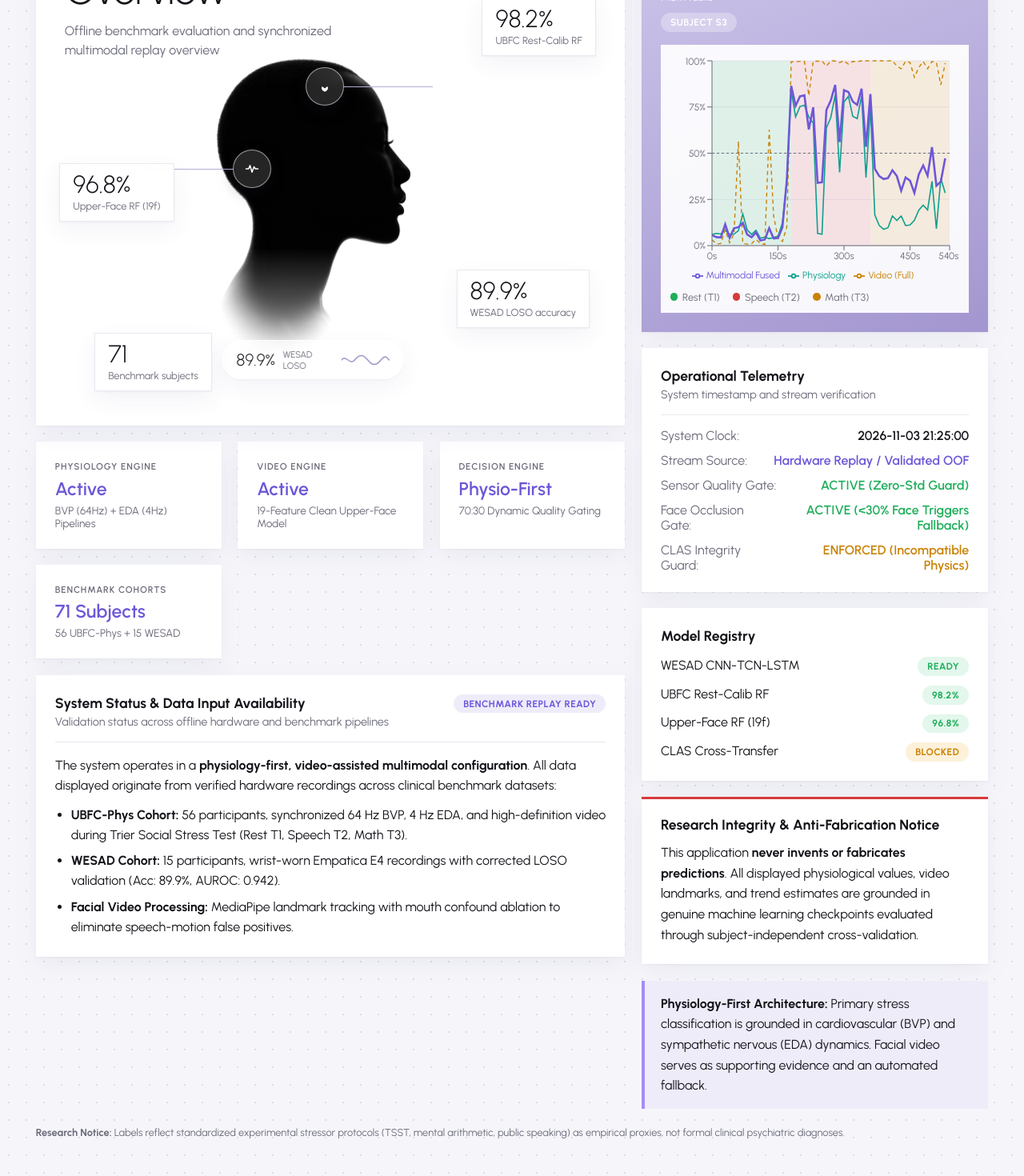
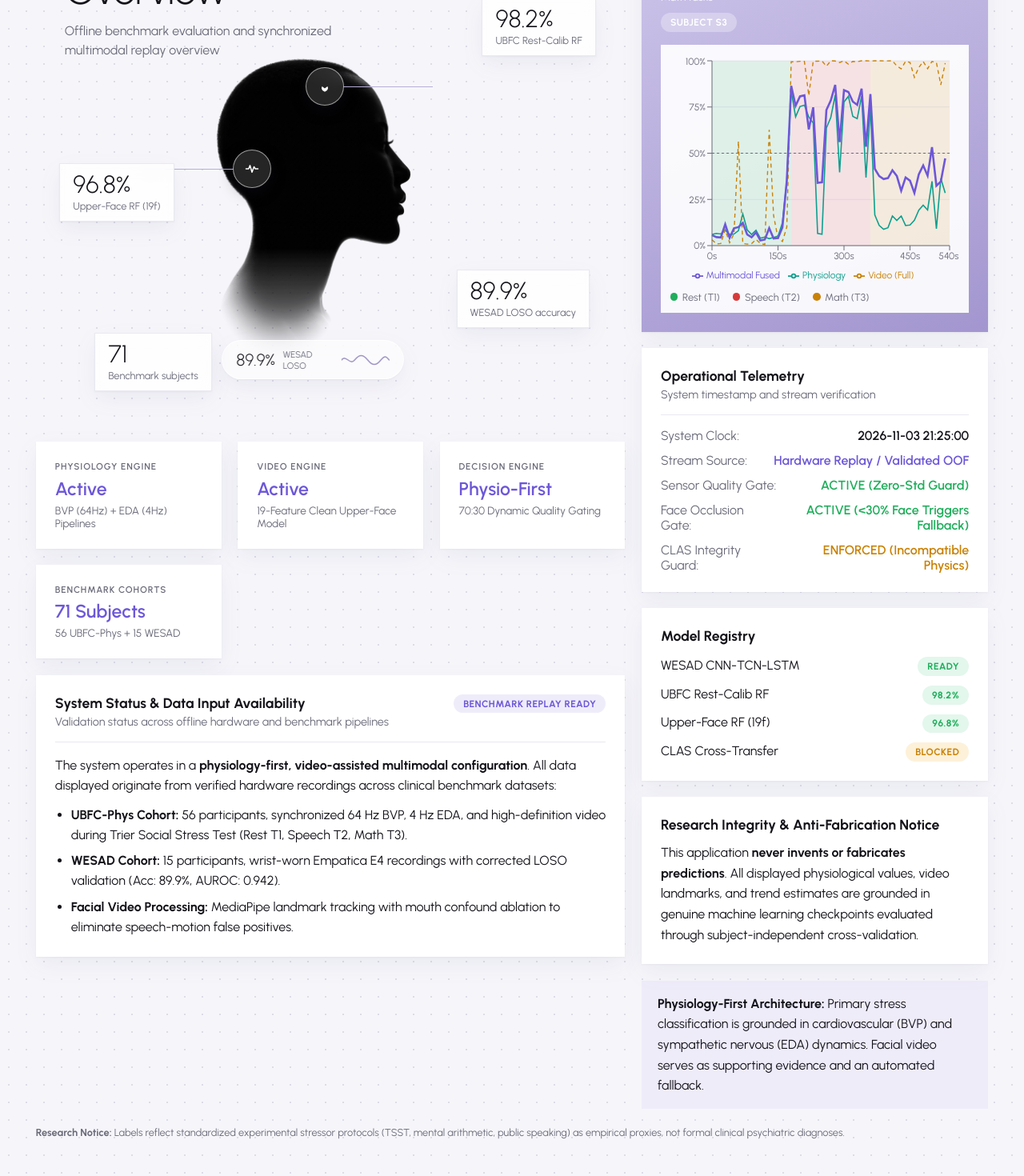
Before and after one commit to anshulll19/stress-recognition-project, a React (Vite) app in the folder frontend/: page / in a window 1280 px wide. Shown: the part 239-1709 px from the top of the page at 80% size. Built offline with nearby package versions, Linux system fonts and the light colour scheme.

Commit message:
style: remove hero box and accent bars

```diff
--- a/frontend/src/pages/Overview.module.css
+++ b/frontend/src/pages/Overview.module.css
@@ -25,15 +25,6 @@
 
 .alert {
   position: relative;
-  overflow: hidden;
-}
-
-.alert::before {
-  content: "";
-  position: absolute;
-  inset: 0 0 auto 0;
-  height: 3px;
-  background: var(--high);
 }
 
 /* hero */
@@ -41,10 +32,6 @@
   position: relative;
   min-height: 38rem;
   padding: clamp(1.25rem, 3vw, 2.25rem);
-  background: var(--surface);
-  border-radius: var(--radius-lg);
-  box-shadow: var(--shadow);
-  overflow: hidden;
 }
 
 .heroTitle {
@@ -375,20 +362,9 @@
 }
 
 .callout {
-  position: relative;
-  overflow: hidden;
-  padding: 1rem 1.25rem 1rem 1.5rem;
+  padding: 1rem 1.25rem;
   line-height: 1.6;
   background: var(--accent-soft);
-  border-radius: var(--radius-md);
-}
-
-.callout::before {
-  content: "";
-  position: absolute;
-  inset: 0 auto 0 0;
-  width: 4px;
-  background: var(--accent);
 }
 
 .notice {
```
